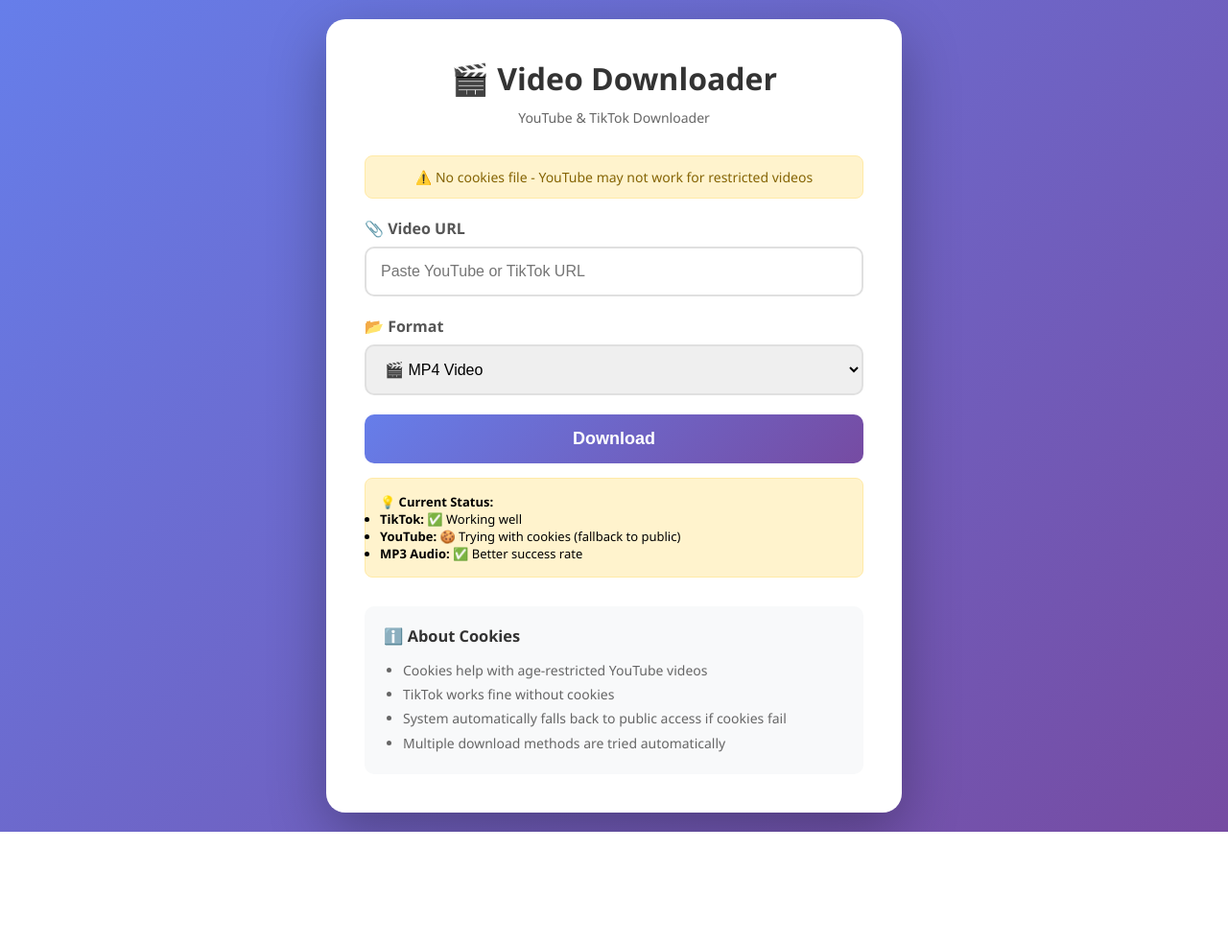
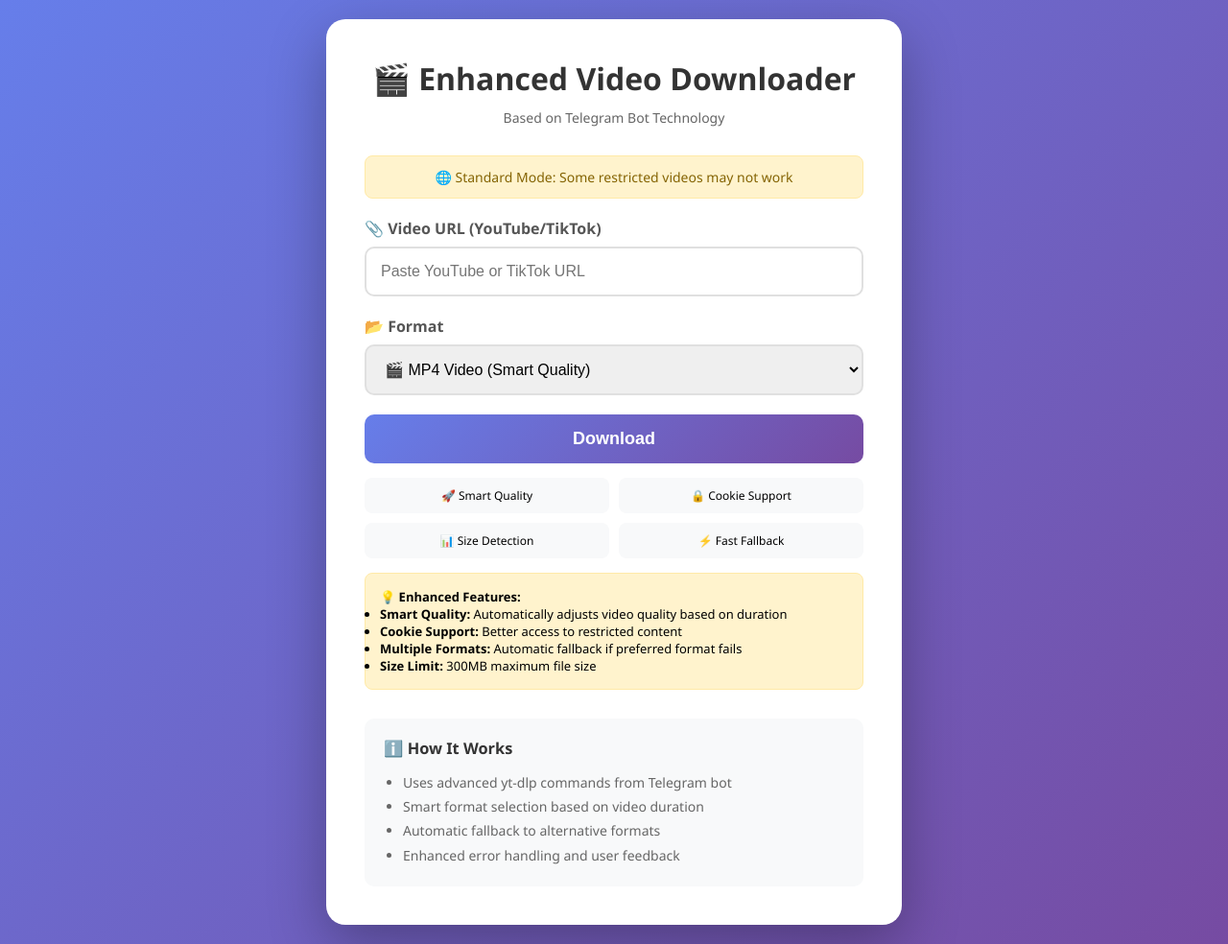
Before and after one commit to nwe-kerchief/videoandaudiodownloader, a Flask app: page / in a window 1280 px wide. Shown: the whole page at 96% size. Before the commit the page ends 867 px from the top, so only its background shows below. Run offline with Flask 3, Linux system fonts and the light colour scheme.

Commit message:
Update index.html

```diff
--- a/templates/index.html
+++ b/templates/index.html
@@ -3,7 +3,7 @@
 <head>
     <meta charset="UTF-8">
     <meta name="viewport" content="width=device-width, initial-scale=1.0">
-    <title>Video Downloader</title>
+    <title>Enhanced Video Downloader</title>
     <style>
         * { margin: 0; padding: 0; box-sizing: border-box; }
         body {
@@ -115,26 +115,45 @@
         .cookies-valid { background: #d4edda; color: #155724; border: 1px solid #c3e6cb; }
         .cookies-invalid { background: #f8d7da; color: #721c24; border: 1px solid #f5c6cb; }
         .cookies-none { background: #fff3cd; color: #856404; border: 1px solid #ffeaa7; }
+        .method-info {
+            margin-top: 10px;
+            font-size: 12px;
+            color: #666;
+            text-align: center;
+        }
+        .features {
+            display: grid;
+            grid-template-columns: 1fr 1fr;
+            gap: 10px;
+            margin-top: 15px;
+        }
+        .feature {
+            padding: 10px;
+            background: #f8f9fa;
+            border-radius: 8px;
+            text-align: center;
+            font-size: 12px;
+        }
     </style>
 </head>
 <body>
     <div class="container">
-        <h1>🎬 Video Downloader</h1>
-        <p class="subtitle">YouTube & TikTok Downloader</p>
+        <h1>🎬 Enhanced Video Downloader</h1>
+        <p class="subtitle">Based on Telegram Bot Technology</p>
 
         <div id="cookiesStatus" class="cookies-status"></div>
 
         <form id="form">
             <div class="form-group">
-                <label>📎 Video URL</label>
+                <label>📎 Video URL (YouTube/TikTok)</label>
                 <input type="text" id="url" placeholder="Paste YouTube or TikTok URL" required>
             </div>
 
             <div class="form-group">
                 <label>📂 Format</label>
                 <select id="format">
-                    <option value="mp4">🎬 MP4 Video</option>
-                    <option value="mp3">🎵 MP3 Audio</option>
+                    <option value="mp4">🎬 MP4 Video (Smart Quality)</option>
+                    <option value="mp3">🎵 MP3 Audio (High Quality)</option>
                 </select>
             </div>
 
@@ -146,23 +165,32 @@
         </div>
 
         <div id="status"></div>
+        <div id="methodInfo" class="method-info"></div>
+
+        <div class="features">
+            <div class="feature">🚀 Smart Quality</div>
+            <div class="feature">🔒 Cookie Support</div>
+            <div class="feature">📊 Size Detection</div>
+            <div class="feature">⚡ Fast Fallback</div>
+        </div>
 
         <div class="tips">
-            <strong>💡 Current Status:</strong>
+            <strong>💡 Enhanced Features:</strong>
             <ul>
-                <li><strong>TikTok:</strong> ✅ Working well</li>
-                <li><strong>YouTube:</strong> 🍪 Trying with cookies (fallback to public)</li>
-                <li><strong>MP3 Audio:</strong> ✅ Better success rate</li>
+                <li><strong>Smart Quality:</strong> Automatically adjusts video quality based on duration</li>
+                <li><strong>Cookie Support:</strong> Better access to restricted content</li>
+                <li><strong>Multiple Formats:</strong> Automatic fallback if preferred format fails</li>
+                <li><strong>Size Limit:</strong> 300MB maximum file size</li>
             </ul>
         </div>
 
         <div class="info">
-            <h3>ℹ️ About Cookies</h3>
+            <h3>ℹ️ How It Works</h3>
             <ul>
-                <li>Cookies help with age-restricted YouTube videos</li>
-                <li>TikTok works fine without cookies</li>
-                <li>System automatically falls back to public access if cookies fail</li>
-                <li>Multiple download methods are tried automatically</li>
+                <li>Uses advanced yt-dlp commands from Telegram bot</li>
+                <li>Smart format selection based on video duration</li>
+                <li>Automatic fallback to alternative formats</li>
+                <li>Enhanced error handling and user feedback</li>
             </ul>
         </div>
     </div>
@@ -182,20 +210,13 @@
 
                 if (data.has_cookies) {
                     statusDiv.className = 'cookies-status cookies-valid';
-                    statusDiv.innerHTML = `🍪 Cookies loaded from ${data.cookies_source} - ${data.message}`;
-                } else if (data.cookies_source === 'none') {
+                    statusDiv.innerHTML = `🍪 Enhanced Mode: ${data.valid_cookies} cookies loaded`;
+                } else {
                     statusDiv.className = 'cookies-status cookies-none';
-                    statusDiv.innerHTML = '⚠️ No cookies file - YouTube may not work for restricted videos';
-                } else {
-                    statusDiv.className = 'cookies-status cookies-invalid';
-                    statusDiv.innerHTML = `❌ Cookies file invalid - ${data.message}`;
+                    statusDiv.innerHTML = '🌐 Standard Mode: Some restricted videos may not work';
                 }
             } catch (error) {
                 console.error('Failed to check cookies status:', error);
-                const statusDiv = document.getElementById('cookiesStatus');
-                statusDiv.style.display = 'block';
-                statusDiv.className = 'cookies-status cookies-none';
-                statusDiv.innerHTML = '⚠️ Unable to check cookies status';
             }
         }
 
@@ -211,14 +232,16 @@
             const status = document.getElementById('status');
             const progressBar = document.getElementById('progressBar');
             const progressFill = document.getElementById('progressFill');
+            const methodInfo = document.getElementById('methodInfo');
 
             btn.disabled = true;
-            btn.textContent = 'Starting...';
+            btn.textContent = 'Starting Enhanced Download...';
             status.className = 'processing show';
-            status.textContent = '⏳ Initializing download...';
+            status.textContent = '🚀 Initializing enhanced download engine...';
             progressBar.style.display = 'block';
             progressFill.style.width = '10%';
             progressFill.textContent = '10%';
+            methodInfo.textContent = 'Using Telegram bot technology...';
 
             try {
                 const response = await fetch('/api/start-download', {
@@ -235,9 +258,10 @@
                 const data = await response.json();
                 downloadId = data.download_id;
 
-                status.textContent = '📥 Downloading... Trying different methods';
+                status.textContent = '📥 Downloading with enhanced engine...';
                 progressFill.style.width = '30%';
                 progressFill.textContent = '30%';
+                methodInfo.textContent = 'Smart format selection active...';
 
                 checkInterval = setInterval(checkDownloadStatus, 2000);
 
@@ -247,6 +271,7 @@
                 status.className = 'error show';
                 status.textContent = '❌ ' + error.message;
                 progressBar.style.display = 'none';
+                methodInfo.textContent = '';
             }
         };
 
@@ -262,15 +287,18 @@
                 const status = document.getElementById('status');
                 const progressFill = document.getElementById('progressFill');
                 const btn = document.getElementById('btn');
+                const methodInfo = document.getElementById('methodInfo');
 
                 if (data.status === 'ready') {
                     clearInterval(checkInterval);
 
                     status.className = 'success show';
-                    status.textContent = '✅ Ready! Downloading file...';
+                    status.textContent = '✅ Enhanced download complete! Downloading file...';
                     progressFill.style.width = '100%';
                     progressFill.textContent = '100%';
+                    methodInfo.textContent = 'Download ready!';
 
+                    // Download file
                     window.location.href = `/api/download/${downloadId}`;
 
                     setTimeout(() => {
@@ -278,7 +306,8 @@
                         btn.textContent = 'Download';
                         document.getElementById('url').value = '';
                         document.getElementById('progressBar').style.display = 'none';
-                        status.textContent = '✅ Download complete!';
+                        status.textContent = '✅ Download complete! Enhanced engine worked perfectly!';
+                        methodInfo.textContent = '';
                     }, 2000);
 
                 } else if (data.status === 'error') {
@@ -288,6 +317,7 @@
                     status.className = 'error show';
                     status.textContent = '❌ ' + data.error;
                     document.getElementById('progressBar').style.display = 'none';
+                    methodInfo.textContent = 'Enhanced error handling completed';
 
                 } else if (data.status === 'downloading') {
                     const currentWidth = parseInt(progressFill.style.width);
@@ -295,6 +325,7 @@
                         progressFill.style.width = (currentWidth + 10) + '%';
                         progressFill.textContent = (currentWidth + 10) + '%';
                     }
+                    methodInfo.textContent = 'Processing with smart quality selection...';
                 }
 
             } catch (error) {
```
